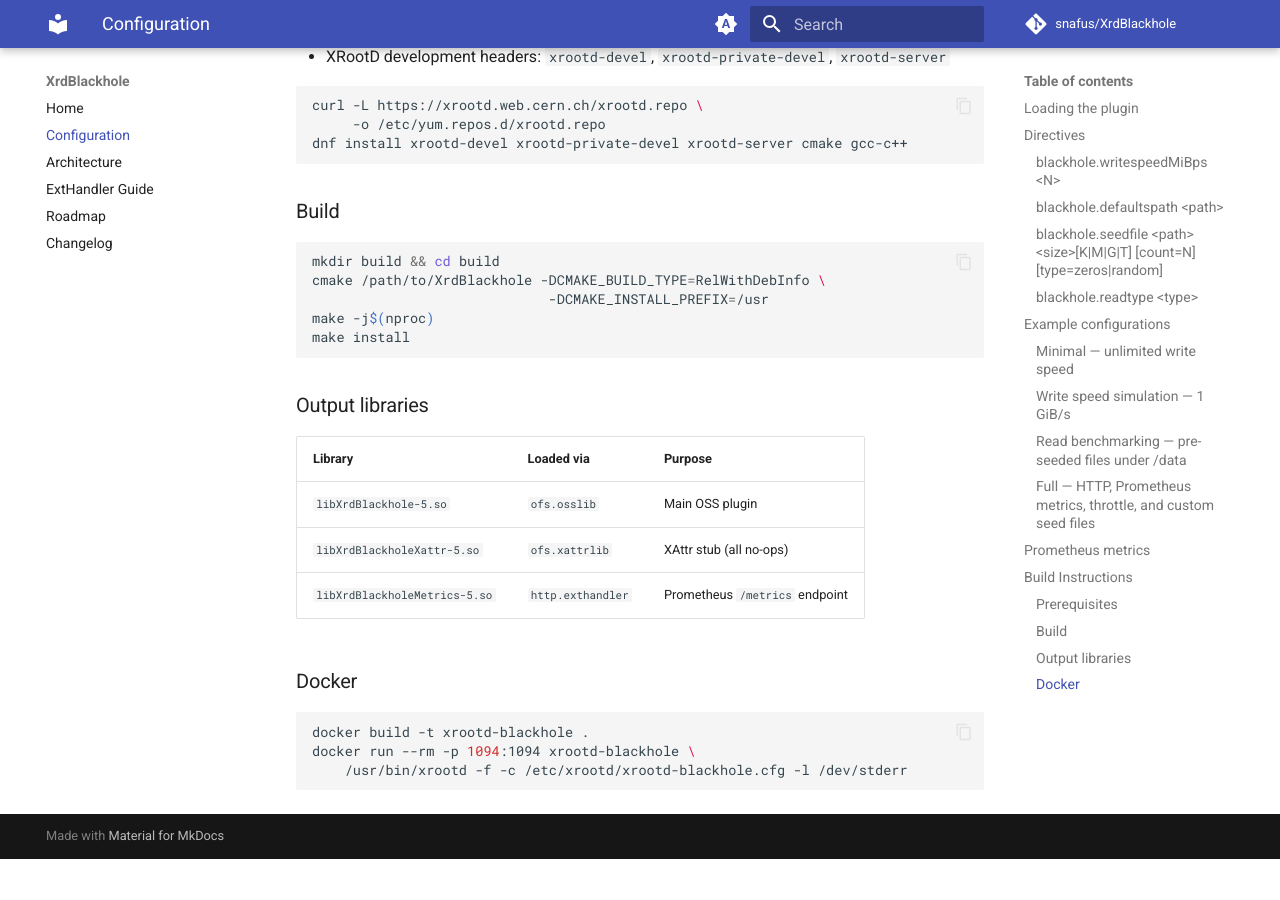
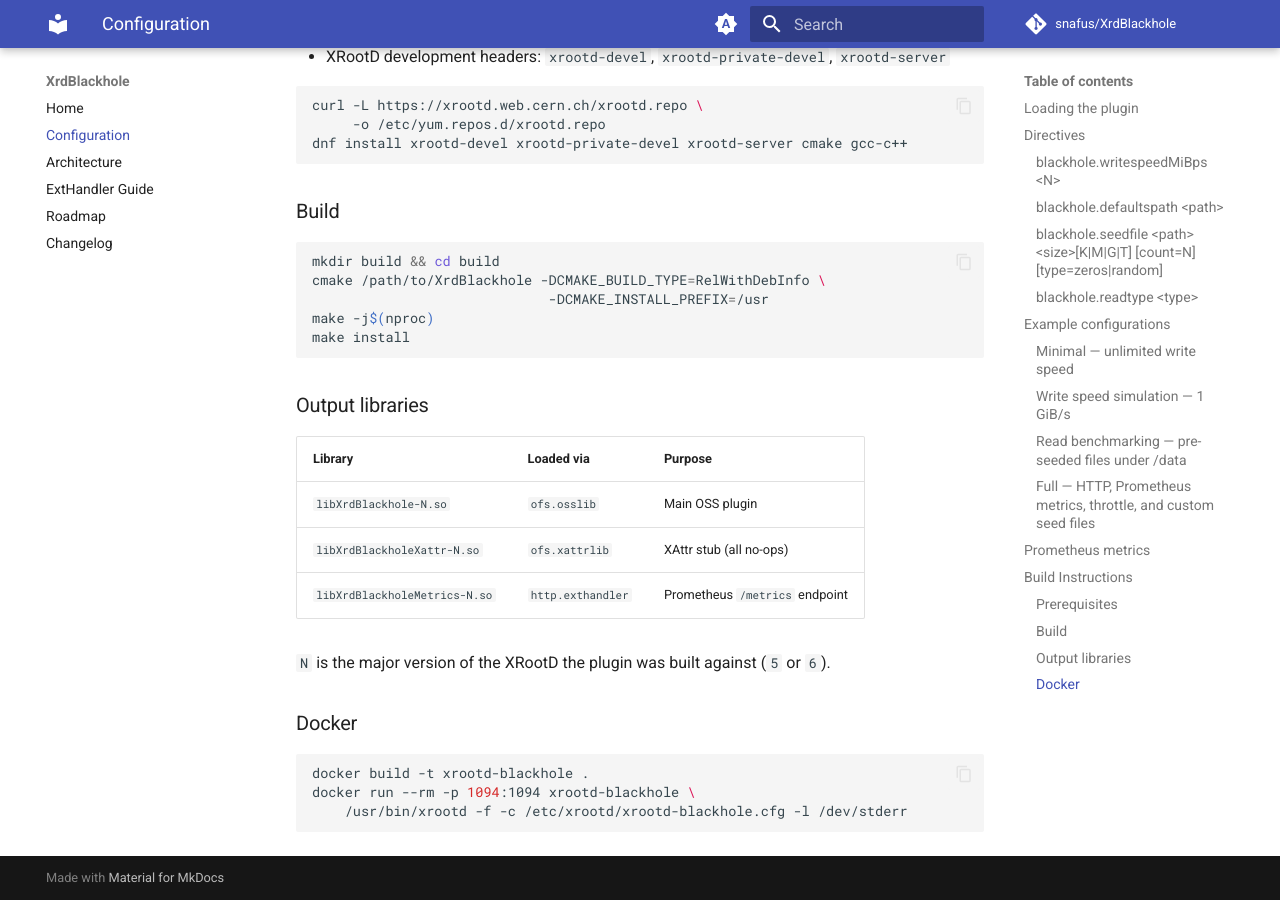
Before and after one commit to snafus/XrdBlackhole, an MkDocs documentation site: the page built from docs/configuration.md, in a window 1280 px wide and 900 px high, scrolled down 4516 px. Built offline with MkDocs 1.6.1 and Material for MkDocs 9.7.7, drawn with Linux system fonts in a browser that asks for light colours; comment, search, counter and statistics services are not loaded; before the commit the page ends 5375 px from its top, so only the background shows below that; some of the changed text lies outside the part shown.

Commit message:
build: name the libraries for the XRootD major version built against
XRootD looks for a plugin under its own major version: an XRootD 6 server
asked for libXrdBlackhole.so loads libXrdBlackhole-6.so.  The version was
fixed at 5, so a build against XRootD 6 gave libraries the server does
not find.

The build now reads the major version from the installed XrdVersion.hh:
from XrdVNUMBER for a release, from the XrdVERSION string for a build
that is not one.  -DPLUGIN_VERSION=<major> still overrides it.

The RPM spec takes whichever libraries were built instead of naming the
-5 ones, and each package requires the XRootD major version it was built
against, so a package for XRootD 6 cannot be installed with XRootD 5.

````diff
--- a/docs/configuration.md
+++ b/docs/configuration.md
@@ -11,9 +11,10 @@ file and are prefixed with `blackhole.`.
 ofs.osslib  /usr/lib64/libXrdBlackhole.so
 ```
 
-XRootD automatically appends the `-5` ABI version suffix when searching for
-the library. Do **not** include it in the directive — specifying
-`libXrdBlackhole-5.so` causes a double-versioned lookup failure.
+XRootD automatically appends its major version (`-5` for XRootD 5, `-6` for
+XRootD 6) when searching for the library. Do **not** include it in the
+directive — specifying `libXrdBlackhole-5.so` causes a double-versioned
+lookup failure.
 
 Optional xattr stub (all operations return `-ENOTSUP`; harmless to omit):
 
@@ -217,9 +218,11 @@ make install
 
 | Library | Loaded via | Purpose |
 |---|---|---|
-| `libXrdBlackhole-5.so` | `ofs.osslib` | Main OSS plugin |
-| `libXrdBlackholeXattr-5.so` | `ofs.xattrlib` | XAttr stub (all no-ops) |
-| `libXrdBlackholeMetrics-5.so` | `http.exthandler` | Prometheus `/metrics` endpoint |
+| `libXrdBlackhole-N.so` | `ofs.osslib` | Main OSS plugin |
+| `libXrdBlackholeXattr-N.so` | `ofs.xattrlib` | XAttr stub (all no-ops) |
+| `libXrdBlackholeMetrics-N.so` | `http.exthandler` | Prometheus `/metrics` endpoint |
+
+`N` is the major version of the XRootD the plugin was built against (`5` or `6`).
 
 ### Docker
 
````
Also changed, not shown: CHANGELOG.md (+11 -0 lines), README.md (+7 -5 lines), 3 other files.
